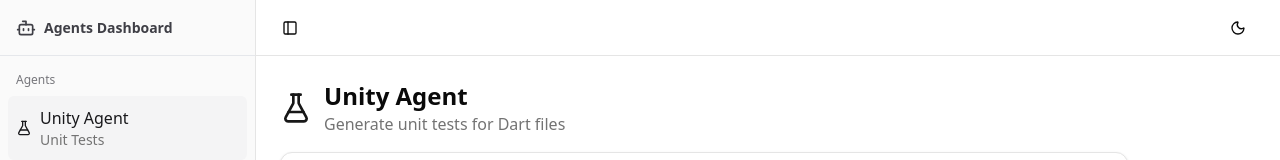
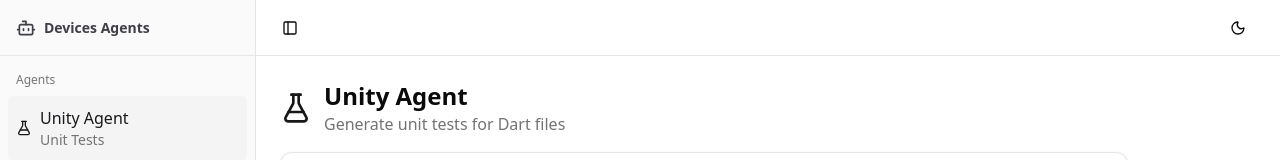
Before and after one commit to AdityaHighspot/devices-agents-dashboard, a React (Vite) app: page / in a window 1280 px wide. Shown: the top 160 px of the page. Built offline with nearby package versions, Linux system fonts and the light colour scheme.

Commit message:
Fix green color for dark/light mode support

```diff
--- a/index.html
+++ b/index.html
@@ -4,7 +4,7 @@
 <head>
   <meta charset="UTF-8" />
   <meta name="viewport" content="width=device-width, initial-scale=1.0" />
-  <title>Unity Agent Dashboard</title>
+  <title>Devices Agents</title>
 </head>
 
 <body>
--- a/src/components/AppSidebar.jsx
+++ b/src/components/AppSidebar.jsx
@@ -22,7 +22,7 @@
     <Sidebar>
       <SidebarHeader className="h-14 border-b border-sidebar-border px-4 !flex-row items-center gap-2">
         <Bot className="h-5 w-5" />
-        <span className="text-sm font-semibold">Agents Dashboard</span>
+        <span className="text-sm font-semibold">Devices Agents</span>
       </SidebarHeader>
 
       <SidebarContent>
--- a/src/components/ConfigPanel.jsx
+++ b/src/components/ConfigPanel.jsx
@@ -51,7 +51,7 @@
   const TokenStatus = ({ name, label }) => {
     const found = hasToken(name)
     return (
-      <div className={`flex items-center gap-1.5 text-xs ${found ? 'text-green-500' : 'text-muted-foreground'}`}>
+      <div className={`flex items-center gap-1.5 text-xs ${found ? 'text-green-600 dark:text-green-400' : 'text-muted-foreground'}`}>
         {found ? <CheckCircle className="h-3 w-3" /> : <Circle className="h-3 w-3" />}
         <span>{label}</span>
       </div>
```
